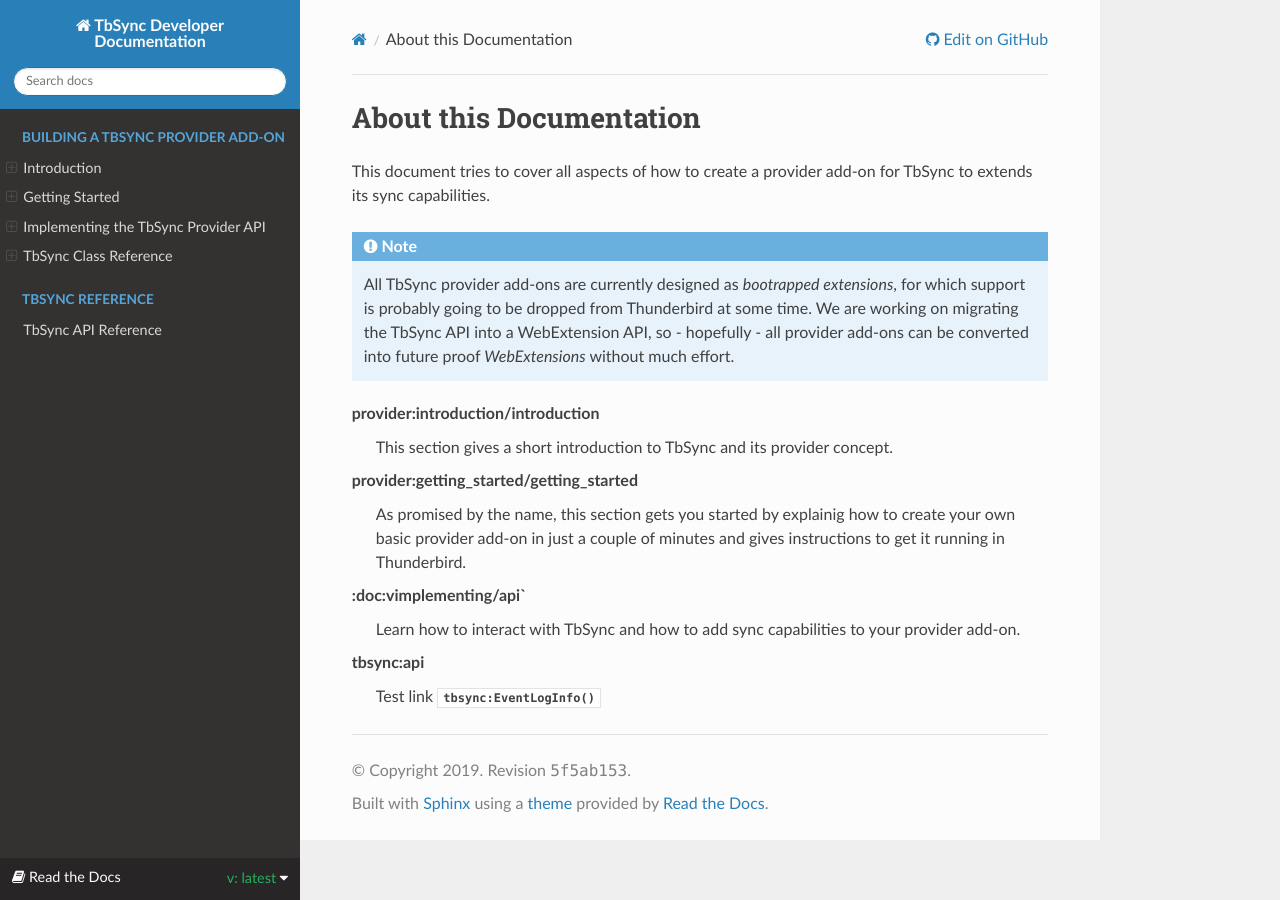
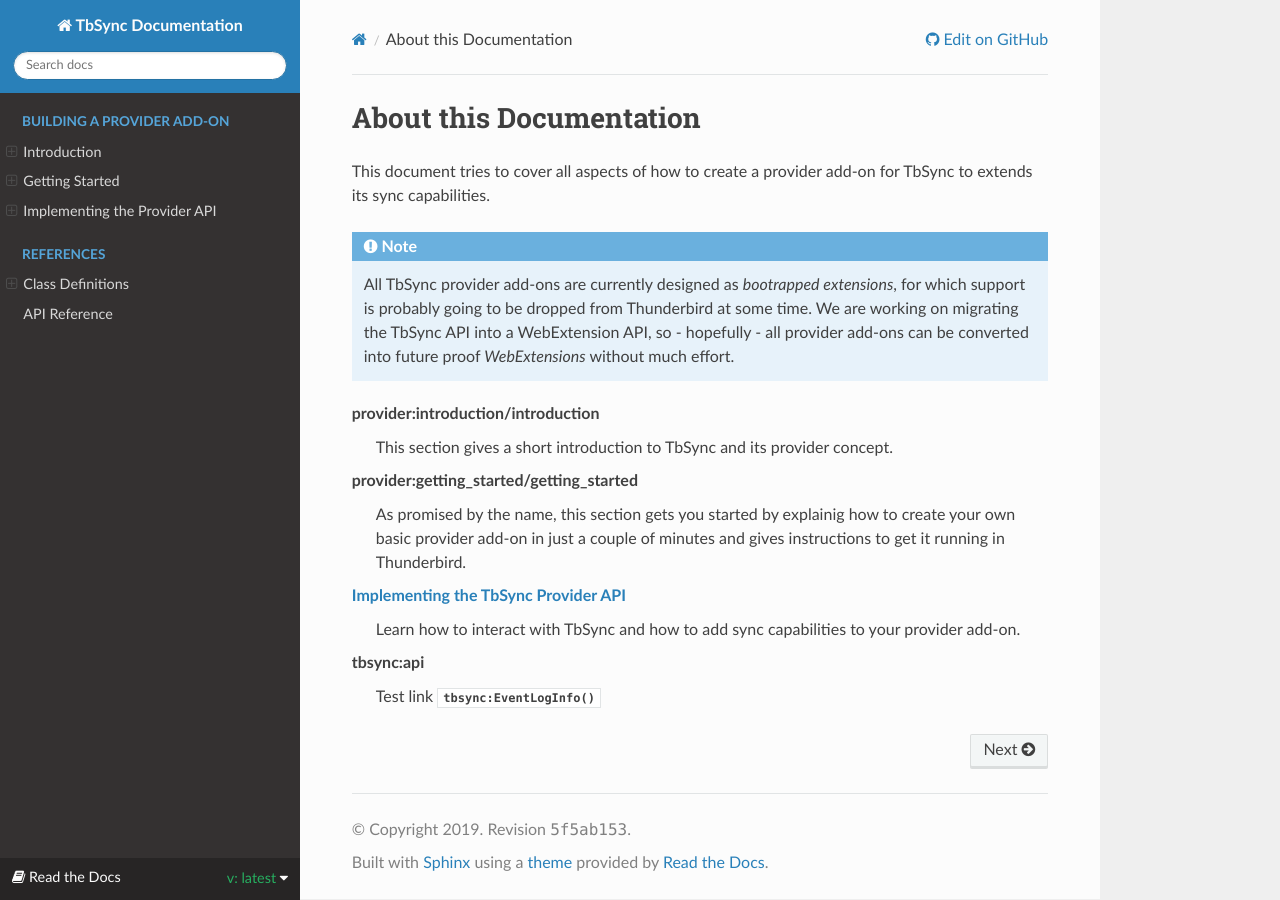
Before and after one commit to jobisoft/Provider-4-TbSync, a Sphinx documentation site: the page built from docs/index.rst, in a window 1280 px wide. Built offline with Sphinx 7.4.7 and the Read the Docs theme 2.0.0, drawn with Linux system fonts in a browser that asks for light colours.

Commit message:
inter doc

```diff
--- a/docs/conf.py
+++ b/docs/conf.py
@@ -19,8 +19,8 @@
 source_parsers = {
             '.md': CommonMarkParser,
         }
-master_doc = 'toc'
-project = u'TbSync Developer Documentation'
+master_doc = 'index'
+project = u'TbSync Documentation'
 copyright = str(datetime.now().year)
 version = 'latest'
 release = 'latest'
--- a/docs/index.rst
+++ b/docs/index.rst
@@ -12,8 +12,26 @@
 :doc:`provider:getting_started/getting_started`
   As promised by the name, this section gets you started by explainig how to create your own basic provider add-on in just a couple of minutes and gives instructions to get it running in Thunderbird.
 
-:doc:vimplementing/api`
+:doc:`implementing/api`
   Learn how to interact with TbSync and how to add sync capabilities to your provider add-on.
 
 :doc:`tbsync:api`
    Test link :class:`tbsync:EventLogInfo`
+
+
+.. toctree::
+   :caption: Building a Provider Add-on
+   :hidden:
+   :maxdepth: 3
+
+   Introduction <introduction/introduction>
+   Getting Started <getting_started/getting_started>
+   Implementing the Provider API <implementing/api>
+
+.. toctree::
+   :caption: References
+   :hidden:
+   :maxdepth: 3
+
+   Class Definitions <classes/classes>
+   API Reference <https://tbsync.readthedocs.io/projects/api/en/latest/api.html>
```
Also changed, not shown: docs/toc.rst (deleted, +0 -15 lines).
